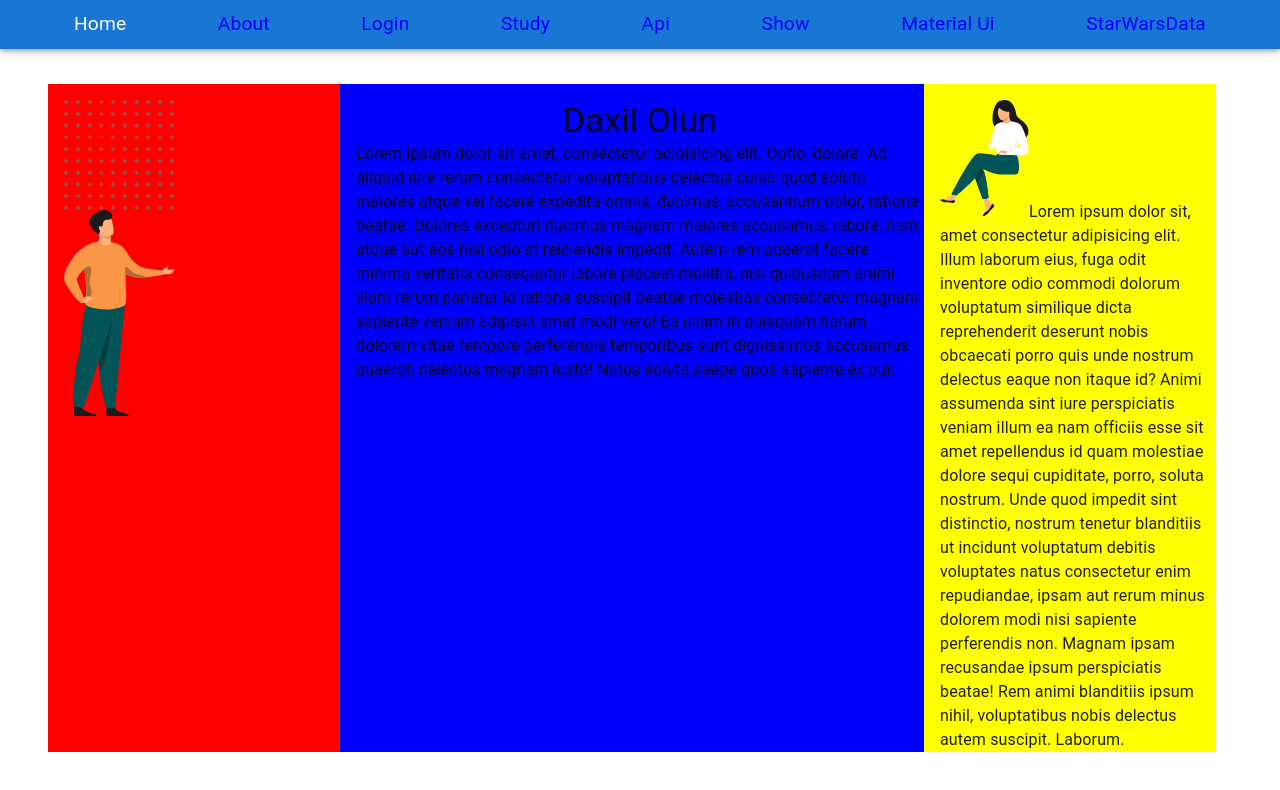
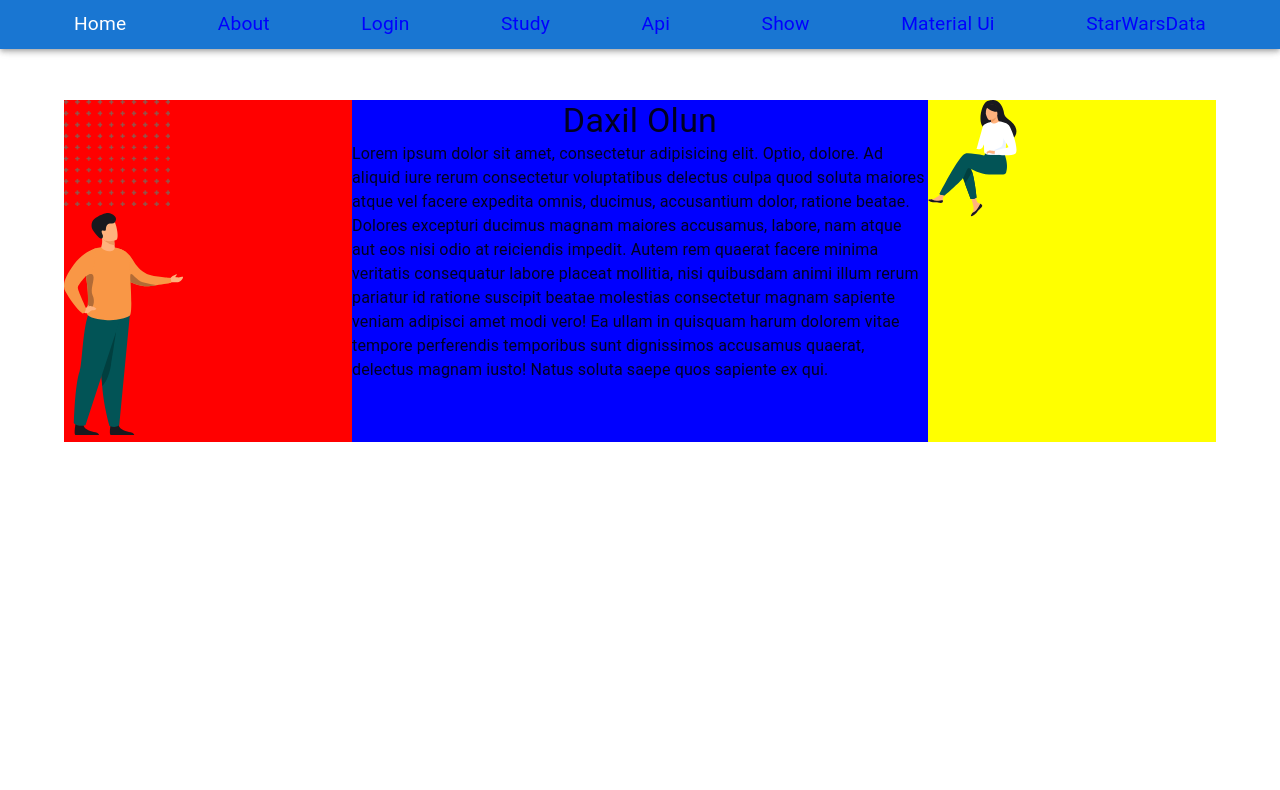
Before and after one commit to Sahmirze/Reacat-apps, a React (Create React App) app in the folder raect_routers/: page / in a window 1280 px wide. Shown: the top 790 px of the page. Built offline with nearby package versions, Linux system fonts and the light colour scheme; no server answers.

Commit message:
ready img

```diff
--- a/raect_routers/src/pages/home.jsx
+++ b/raect_routers/src/pages/home.jsx
@@ -4,7 +4,7 @@ import Frame from 'assist/Frame.svg'
 import Shape1 from 'assist/shape-1.svg'
 import Group from 'assist/Group.svg'
 import { Container } from "@mui/system"
-import { Box, CardMedia, Grid, Typography } from "@mui/material"
+import { Box, CardMedia, Grid, Stack, Typography } from "@mui/material"
 function Home(){
 	return(
 		<>
@@ -12,34 +12,25 @@ function Home(){
 				<Container     sx={{
 					minHeight:'80vh',
 				}}>
-					<Grid container spacing={2}>
-						<Grid item  direction={"column"} sm={3}  sx={{
+					<Grid container >
+						<Grid   sm={3}  sx={{
 							backgroundColor:'red',
+							width:"100%"
 							}}>
-							<Box sx={{
-								width:'40%'
-							}}>
-								<CardMedia
-							 component="img"
-							 weigth="20"
-							 height=""
-							 image={Shape1}
-							>
-							</CardMedia>
-							</Box>
-							<Box  sx={{
-								width:'40%',
-							}}>
-							<CardMedia
-							 component="img"
 
-							 image={Frame}
-							>
-							</CardMedia>
-							</Box>
+							<Grid item>
+								<img src={Shape1} alt="" />
+							</Grid >
+							<Grid item>
+								<img src={Frame} alt="" />
+							</Grid >
+
+
 						</Grid>
 						<Grid item  sm={6} sx={{
-							backgroundColor:'blue'
+							backgroundColor:'blue',
+							width:"100%"
+
 						}}>
 							<Typography variant="h4" align="center">
 								Daxil Olun
@@ -47,11 +38,11 @@ function Home(){
 							Lorem ipsum dolor sit amet, consectetur adipisicing elit. Optio, dolore. Ad aliquid iure rerum consectetur voluptatibus delectus culpa quod soluta maiores atque vel facere expedita omnis, ducimus, accusantium dolor, ratione beatae. Dolores excepturi ducimus magnam maiores accusamus, labore, nam atque aut eos nisi odio at reiciendis impedit. Autem rem quaerat facere minima veritatis consequatur labore placeat mollitia, nisi quibusdam animi illum rerum pariatur id ratione suscipit beatae molestias consectetur magnam sapiente veniam adipisci amet modi vero! Ea ullam in quisquam harum dolorem vitae tempore perferendis temporibus sunt dignissimos accusamus quaerat, delectus magnam iusto! Natus soluta saepe quos sapiente ex qui.
 						</Grid>
 						<Grid item  sm={3} sx={{
-							backgroundColor:'yellow'
+							backgroundColor:'yellow',
+							width:"100%"
 						}}>
 							<item>
 								<img src={Group} alt="" />
-								Lorem ipsum dolor sit, amet consectetur adipisicing elit. Illum laborum eius, fuga odit inventore odio commodi dolorum voluptatum similique dicta reprehenderit deserunt nobis obcaecati porro quis unde nostrum delectus eaque non itaque id? Animi assumenda sint iure perspiciatis veniam illum ea nam officiis esse sit amet repellendus id quam molestiae dolore sequi cupiditate, porro, soluta nostrum. Unde quod impedit sint distinctio, nostrum tenetur blanditiis ut incidunt voluptatum debitis voluptates natus consectetur enim repudiandae, ipsam aut rerum minus dolorem modi nisi sapiente perferendis non. Magnam ipsam recusandae ipsum perspiciatis beatae! Rem animi blanditiis ipsum nihil, voluptatibus nobis delectus autem suscipit. Laborum.
 							</item>
 
 						</Grid>
```
